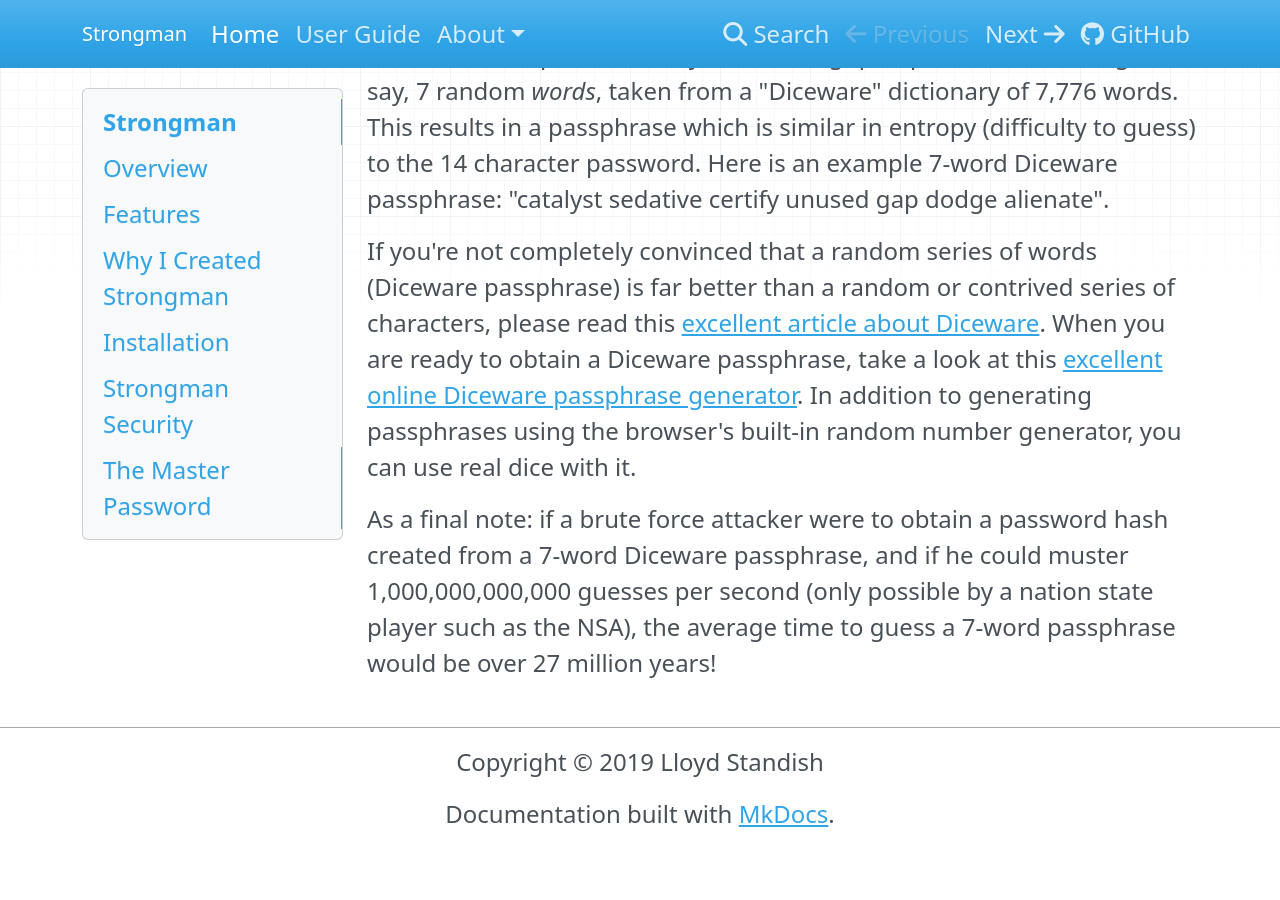
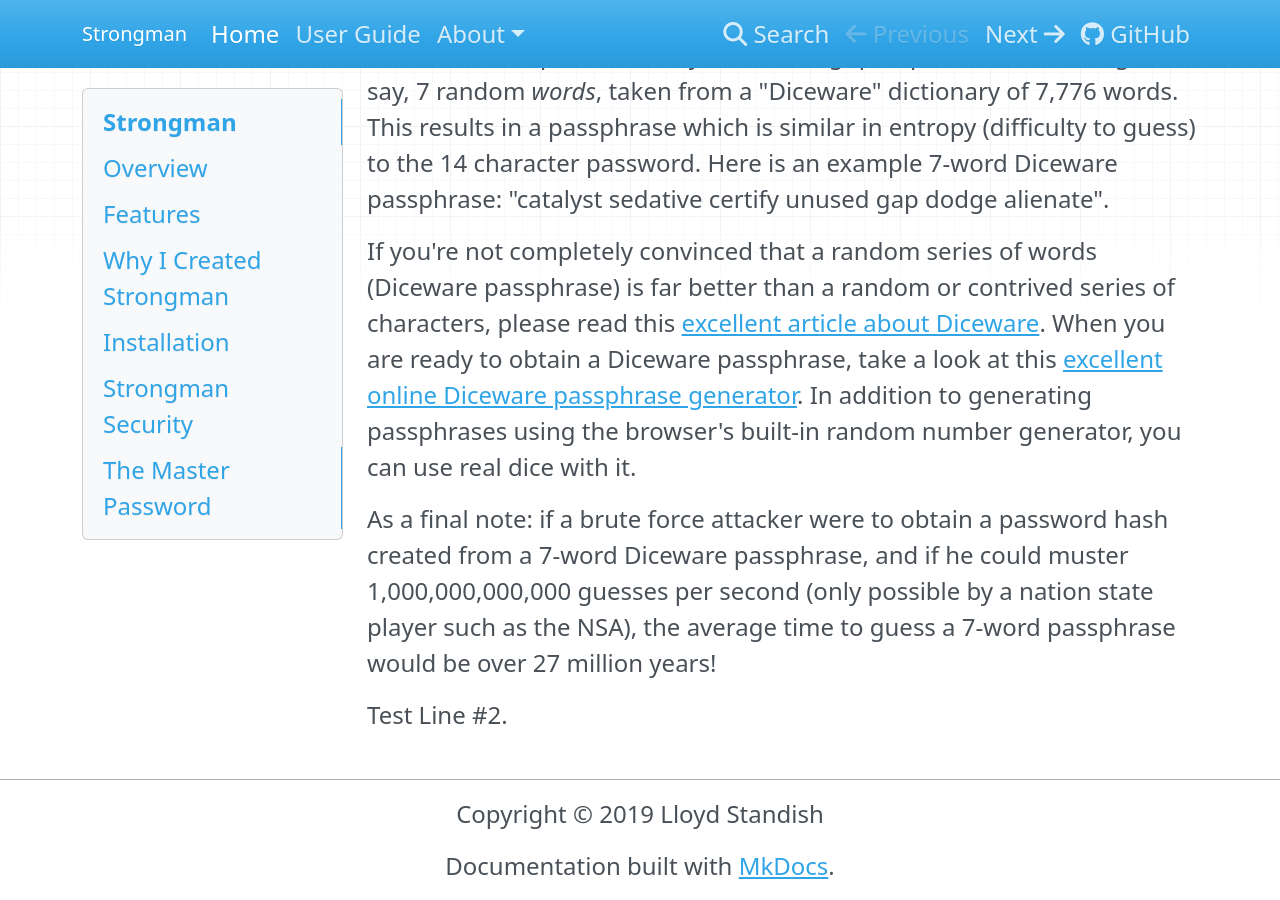
Before and after one commit to lstandish/strongman-md, an MkDocs documentation site: the page built from docs/index.md, in a window 1280 px wide and 900 px high, scrolled down 5816 px. Built offline with MkDocs 1.6.1, drawn with Linux system fonts in a browser that asks for light colours; before the commit the page ends 6664 px from its top, so only the background shows below that.

Commit message:
docs/index.md updated from https://stackedit.io/

```diff
--- a/docs/index.md
+++ b/docs/index.md
@@ -122,6 +122,9 @@ This is where "Diceware" passwords come to the rescue.  It turns out that humans
 If you're not completely convinced that a random series of words (Diceware passphrase) is far better than a random or contrived series of characters, please read this [excellent article about Diceware](https://theintercept.com/2015/03/26/passphrases-can-memorize-attackers-cant-guess/).  When you are ready to obtain a Diceware passphrase, take a look at this [excellent online Diceware passphrase generator](https://www.rempe.us/diceware/#eff). In addition to generating passphrases using the browser's built-in random number generator, you can use real dice with it.
 
 As a final note: if a brute force attacker were to obtain a password hash created from a 7-word Diceware passphrase, and if he could muster 1,000,000,000,000 guesses per second (only possible by a nation state player such as the NSA), the average time to guess a 7-word passphrase would be over 27 million years!
+
+Test Line #2.
 <!--stackedit_data:
-eyJoaXN0b3J5IjpbMjExMjUzMTkzMywtNjQ0MDkyMDM4XX0=
+eyJoaXN0b3J5IjpbLTEwNjU5NDczNjYsMjExMjUzMTkzMywtNj
+Q0MDkyMDM4XX0=
 -->
```
